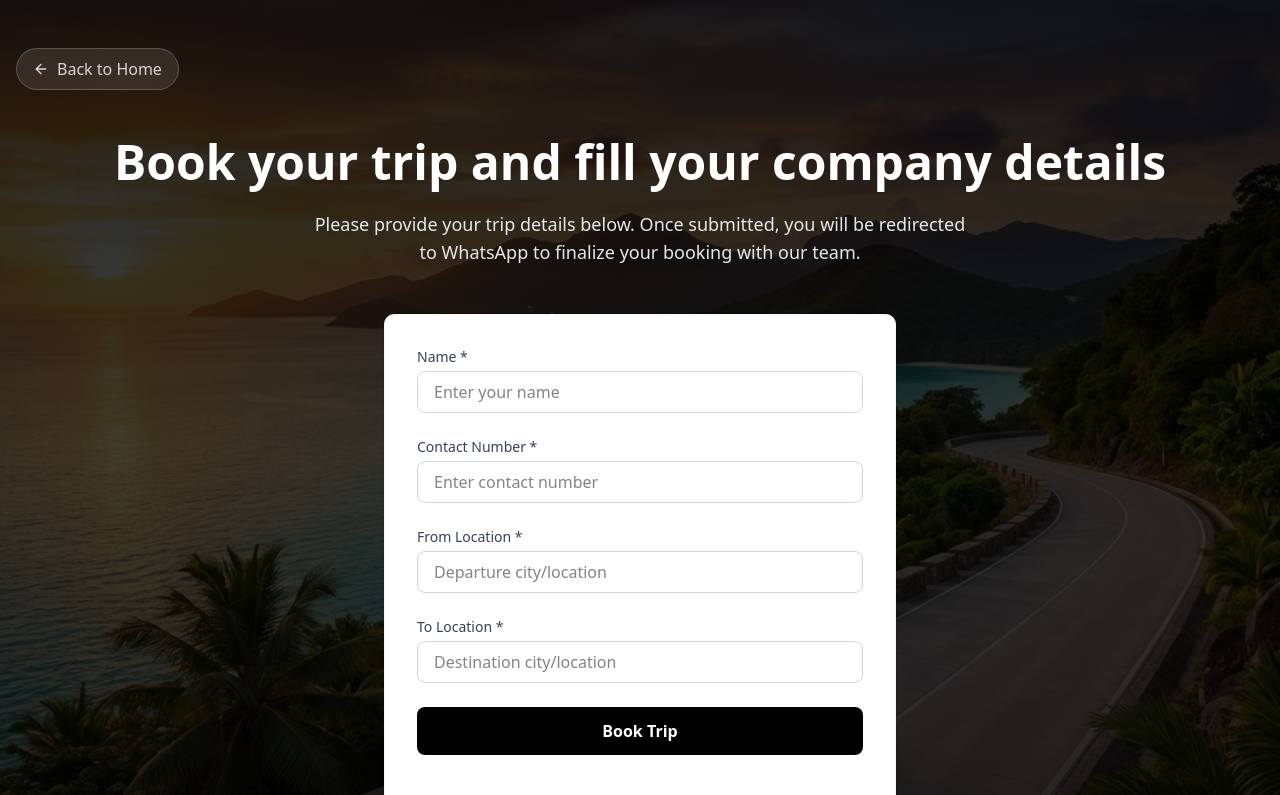
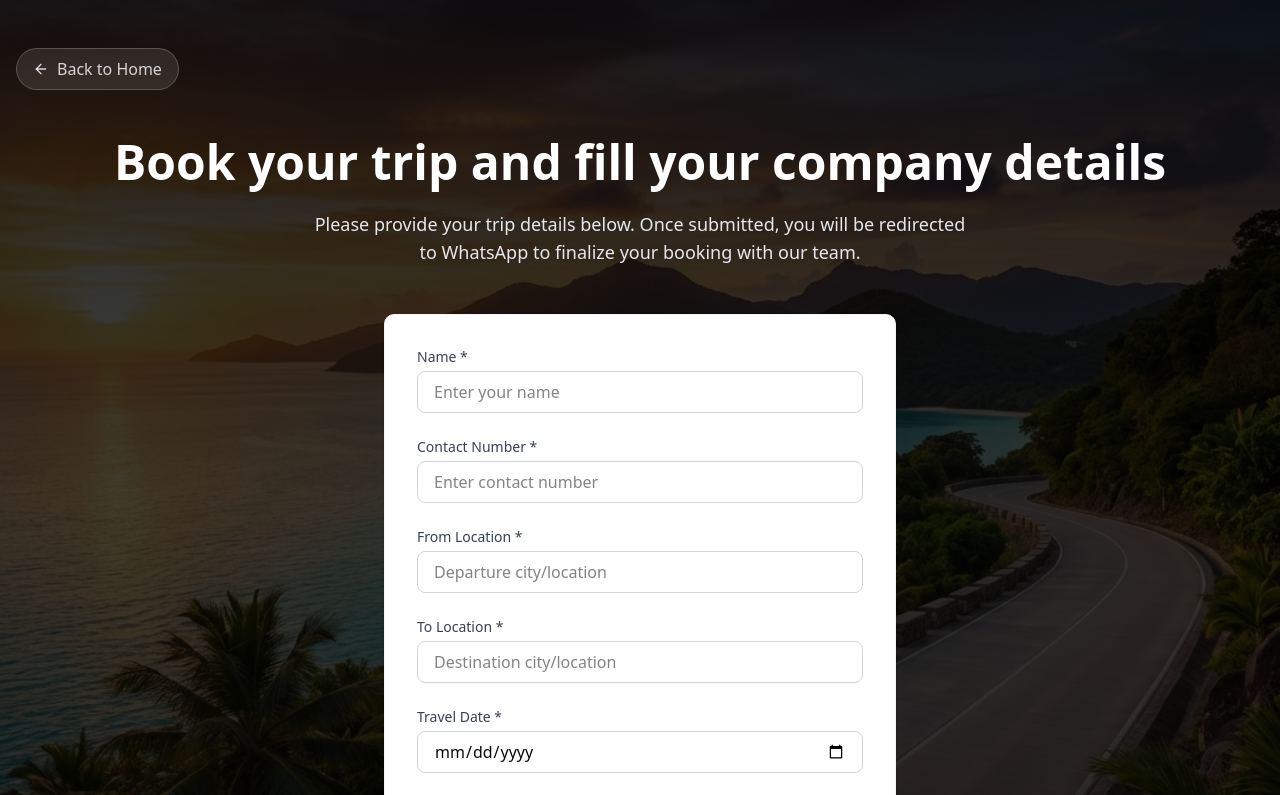
Before and after one commit to Vishambhu-2025/my-personal-project, a Next.js app: page /book-trip in a window 1280 px wide. Shown: the top 795 px of the page. Built offline with nearby package versions, Linux system fonts and the light colour scheme.

Commit message:
feat: add travel date field to booking form and suppress hydration warnings in layout

```diff
--- a/app/layout.tsx
+++ b/app/layout.tsx
@@ -24,9 +24,10 @@ export default function RootLayout({
   children: React.ReactNode;
 }>) {
   return (
-    <html lang="en">
+    <html lang="en" suppressHydrationWarning>
       <body
         className={`${geistSans.variable} ${geistMono.variable} antialiased`}
+        suppressHydrationWarning
       >
         {children}
       </body>
--- a/app/page.tsx
+++ b/app/page.tsx
@@ -1,4 +1,3 @@
-import Clients from "@/components/Clients";
 import Footer from "@/components/Footer";
 import Hero from "@/components/Hero";
 import Navbar from "@/components/Navbar";
--- a/components/BookingForm.tsx
+++ b/components/BookingForm.tsx
@@ -9,6 +9,7 @@ export default function BookingForm() {
     contactNumber: "",
     fromLocation: "",
     toLocation: "",
+    date: "",
   });
 
   const [errors, setErrors] = useState({
@@ -16,6 +17,7 @@ export default function BookingForm() {
     contactNumber: "",
     fromLocation: "",
     toLocation: "",
+    date: "",
   });
 
   const handleChange = (e: React.ChangeEvent<HTMLInputElement>) => {
@@ -34,6 +36,7 @@ export default function BookingForm() {
       contactNumber: "",
       fromLocation: "",
       toLocation: "",
+      date: "",
     };
 
     // Name validation: min 2 characters
@@ -70,6 +73,12 @@ export default function BookingForm() {
       isValid = false;
     } else if (formData.toLocation.trim().length < 3) {
       newErrors.toLocation = "Location must be at least 3 characters";
+      isValid = false;
+    }
+
+    // Date validation
+    if (!formData.date.trim()) {
+      newErrors.date = "Travel date is required";
       isValid = false;
     }
 
@@ -183,6 +192,28 @@ export default function BookingForm() {
         )}
       </div>
 
+      <div>
+        <label
+          htmlFor="date"
+          className="block text-sm font-medium text-gray-700 mb-1"
+        >
+          Travel Date *
+        </label>
+        <input
+          type="date"
+          id="date"
+          name="date"
+          value={formData.date}
+          onChange={handleChange}
+          className={`w-full px-4 py-2 border rounded-md focus:outline-none focus:ring-1 focus:ring-black ${
+            errors.date ? "border-red-500" : "border-gray-300"
+          }`}
+        />
+        {errors.date && (
+          <p className="text-red-500 text-xs mt-1">{errors.date}</p>
+        )}
+      </div>
+
       <button
         type="submit"
         className="w-full bg-black text-white py-3 rounded-md font-semibold hover:bg-gray-900 transition-colors"
--- a/lib/whatsapp.ts
+++ b/lib/whatsapp.ts
@@ -6,6 +6,7 @@ export interface BookingDetails {
   contactNumber: string;
   fromLocation: string;
   toLocation: string;
+  date: string;
 }
 
 export function formatBookingMessage(details: BookingDetails): string {
@@ -17,6 +18,7 @@ Name: ${details.name}
 Contact Number: ${details.contactNumber}
 From Location: ${details.fromLocation}
 To Location: ${details.toLocation}
+Travel Date: ${details.date}
 
 Please get back to me with the details.`;
 }
```
